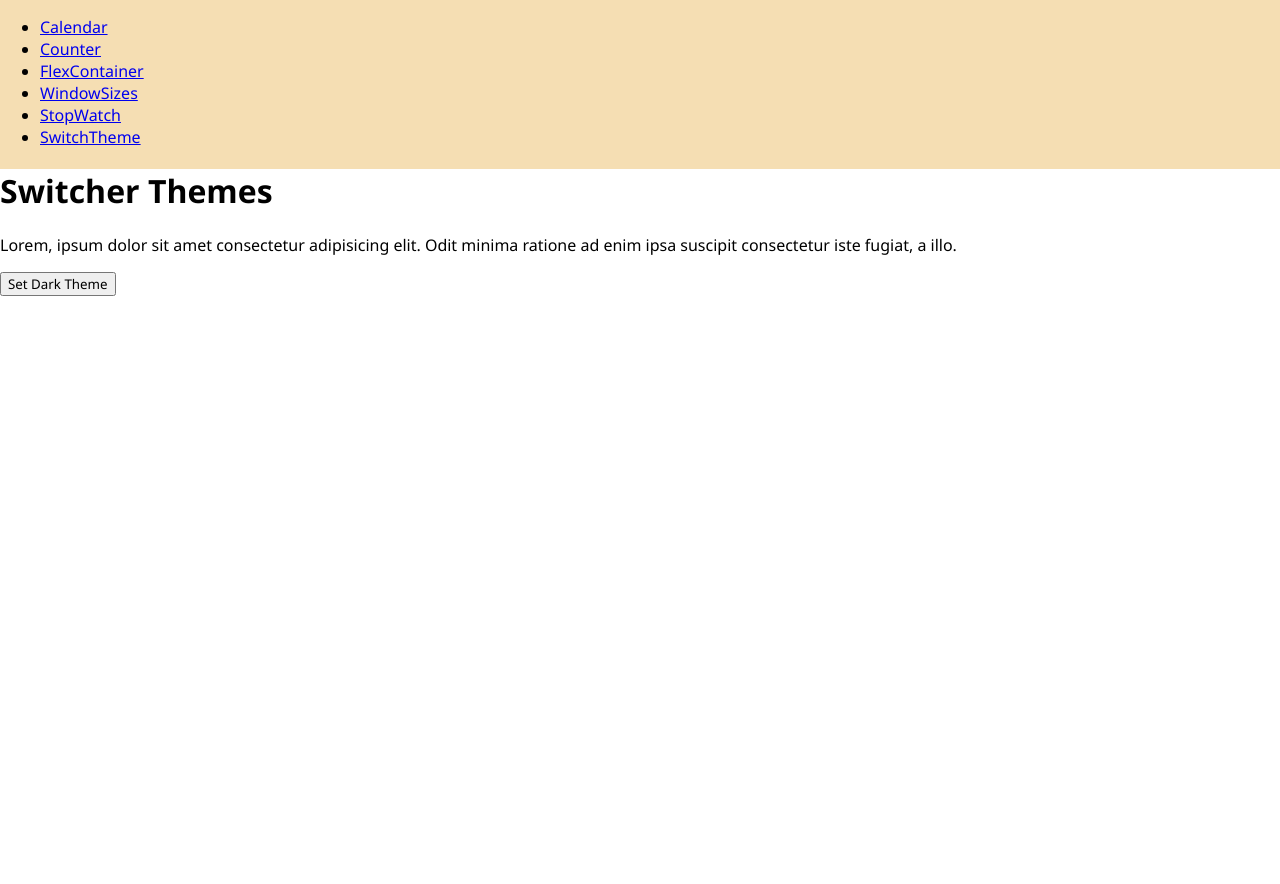
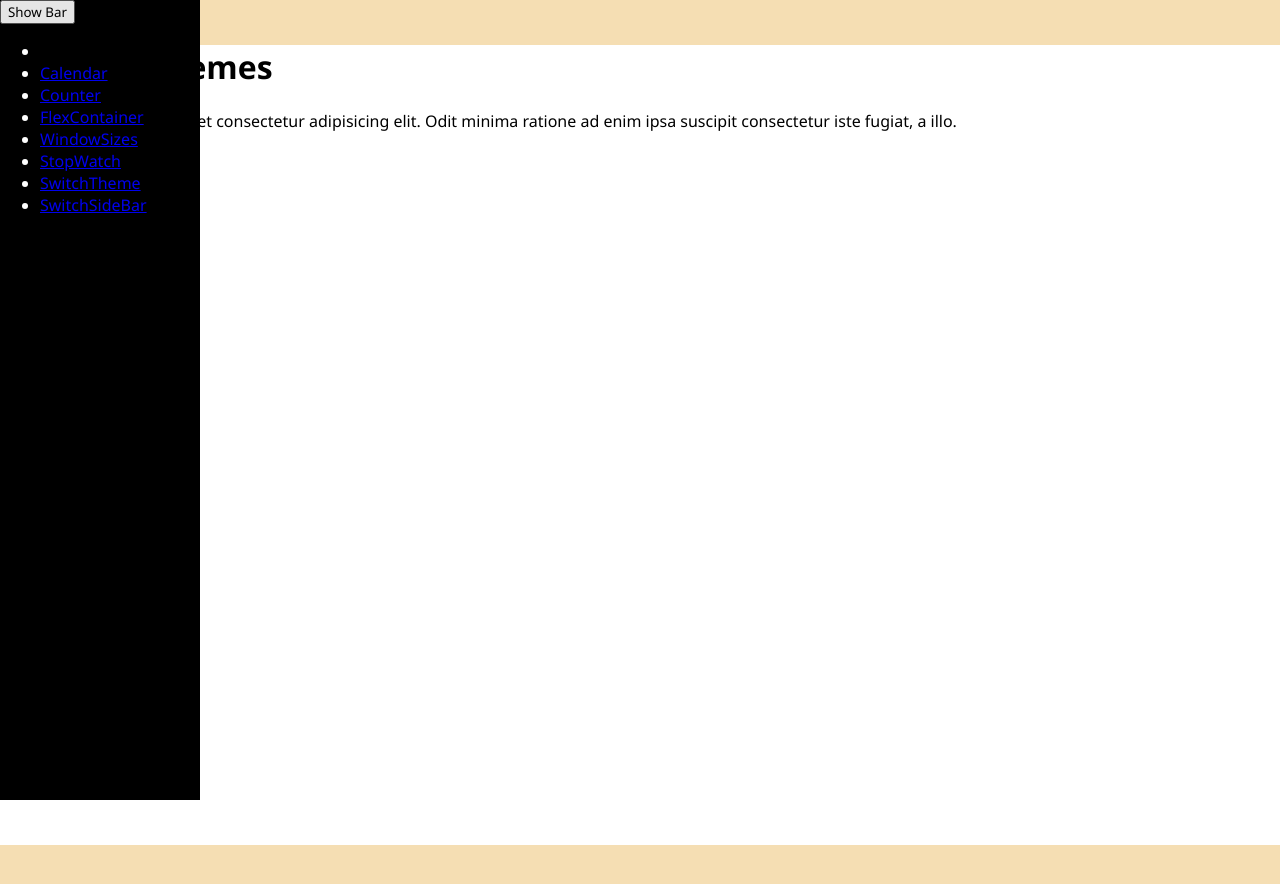
Before and after one commit to umar-khalilov/react_app, a React (Create React App) app: page /switchTheme in a window 1280 px wide. Shown: the top 884 px of the page. After the commit the page ends 845 px from the top, so only its background shows below. Built offline with nearby package versions, Linux system fonts and the light colour scheme.

Commit message:
Add new Component and features

```diff
--- a/src/App.js
+++ b/src/App.js
@@ -10,7 +10,7 @@ import StopWatch from './components/FuncStopWatch';
 import ThemeSwitcher from './components/ThemeSwitcher';
 import { ThemeContext } from './context';
 import THEMES from './constants';
-
+import SideBar from './components/SideBar';
 
 function App (props) {
   const themeState = useState(THEMES.LIGHT);
@@ -18,29 +18,7 @@ function App (props) {
   return (
     <ThemeContext.Provider value={themeState}>
       <BrowserRouter>
-        <nav>
-          <ul>
-            <li>
-              <Link to='/'>Calendar</Link>
-            </li>
-            <li>
-              <Link to='/counter'>Counter</Link>
-            </li>
-            <li>
-              <Link to='/flexContainer'>FlexContainer</Link>
-            </li>
-            <li>
-              <Link to='/windowSizes'>WindowSizes</Link>
-            </li>
-            <li>
-              <Link to='/stopWatch'>StopWatch</Link>
-            </li>
-            <li>
-              <Link to='/switchTheme'>SwitchTheme</Link>
-            </li>
-          </ul>
-        </nav>
-
+       <SideBar> </SideBar>
         <Switch>
           <Route exact path='/' component={Calendar} />
           <Route path='/counter' component={CounterPage} />
--- /dev/null
+++ b/src/components/SideBar/SideBar.module.scss
@@ -0,0 +1,17 @@
+.containerSideBar {
+  display: block;
+  position: fixed;
+  background-color: black;
+  color: white;
+  height: 100vh;
+  width: 200px;
+  top: 0;
+  bottom: 0;
+  left: -200px;
+  transition: left ease-out 0.5s;
+  z-index: 10;
+}
+
+.open{
+    left: 0;
+}
--- /dev/null
+++ b/src/components/SideBar/index.jsx
@@ -0,0 +1,52 @@
+import React, { useState } from 'react';
+import styles from './SideBar.module.scss';
+import cx from 'classnames';
+import { Link } from 'react-router-dom';
+
+const SideBar = () => {
+  const [isOpen, setIsOpen] = useState(true);
+
+  const classNames = cx(styles.containerSideBar, { [styles.open]: isOpen });
+
+  const switchSideBar = () => {
+    setIsOpen(!isOpen);
+  };
+
+  return (
+    <div>
+      <button onClick={switchSideBar}>Show Button</button>
+
+      <nav className={classNames}>
+        <button onClick={switchSideBar}>
+          {isOpen ? 'Show Bar' : 'Hide Bar'}
+        </button>
+        <ul>
+          <li></li>
+          <li>
+            <Link to='/'>Calendar</Link>
+          </li>
+          <li>
+            <Link to='/counter'>Counter</Link>
+          </li>
+          <li>
+            <Link to='/flexContainer'>FlexContainer</Link>
+          </li>
+          <li>
+            <Link to='/windowSizes'>WindowSizes</Link>
+          </li>
+          <li>
+            <Link to='/stopWatch'>StopWatch</Link>
+          </li>
+          <li>
+            <Link to='/switchTheme'>SwitchTheme</Link>
+          </li>
+          <li>
+            <Link to='/sideBar'>SwitchSideBar</Link>
+          </li>
+        </ul>
+      </nav>
+    </div>
+  );
+};
+
+export default SideBar;
```
Also changed, not shown: src/logo.svg (deleted).
